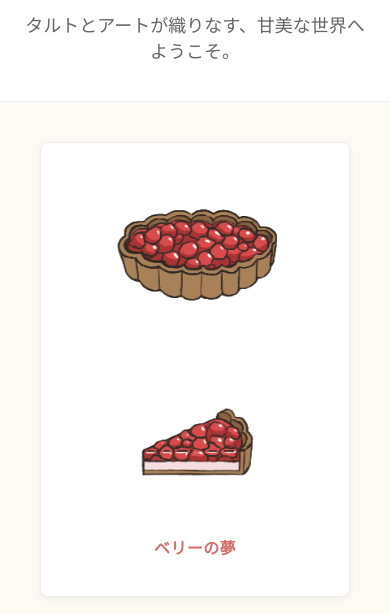
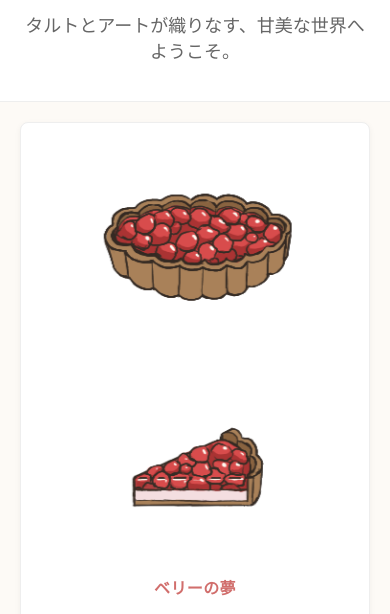
Before and after one commit to a1010/imtart, a plain HTML site: page index.html in a window 390 px wide. Shown: the part 168-782 px from the top of the page. Drawn offline with Linux system fonts and the light colour scheme.

Commit message:
Fix mobile viewport and gallery overflow

```diff
--- a/index.html
+++ b/index.html
@@ -3,6 +3,7 @@
 <html lang="ja">
 <head>
     <meta charset="UTF-8">
+    <meta name="viewport" content="width=device-width, initial-scale=1.0">
     <link rel="icon" href="favicon.ico">
     <title>imtart</title>
     <link rel="stylesheet" href="style.css">
--- a/style.css
+++ b/style.css
@@ -23,7 +23,7 @@ header p {
 }
 .gallery {
     display: grid;
-    grid-template-columns: repeat(auto-fit, minmax(250px, 1fr));
+    grid-template-columns: repeat(auto-fit, minmax(220px, 1fr));
     gap: 20px;
     padding: 40px;
 }
@@ -59,3 +59,13 @@ footer {
     border-radius: 6px;
     display: block;
 }
+
+@media (max-width: 640px) {
+    .gallery {
+        padding: 20px;
+    }
+
+    .gallery-item {
+        padding: 16px;
+    }
+}
```
